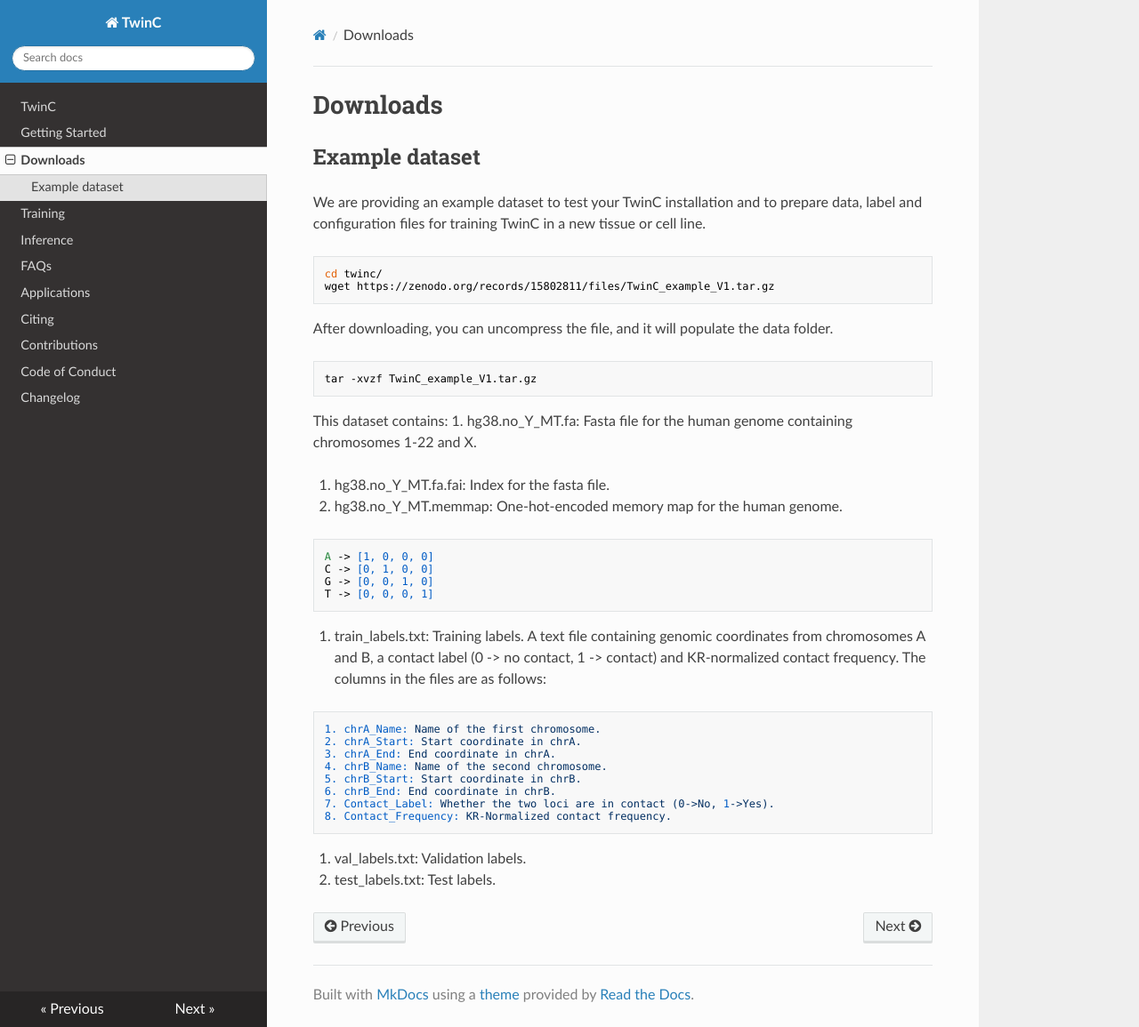
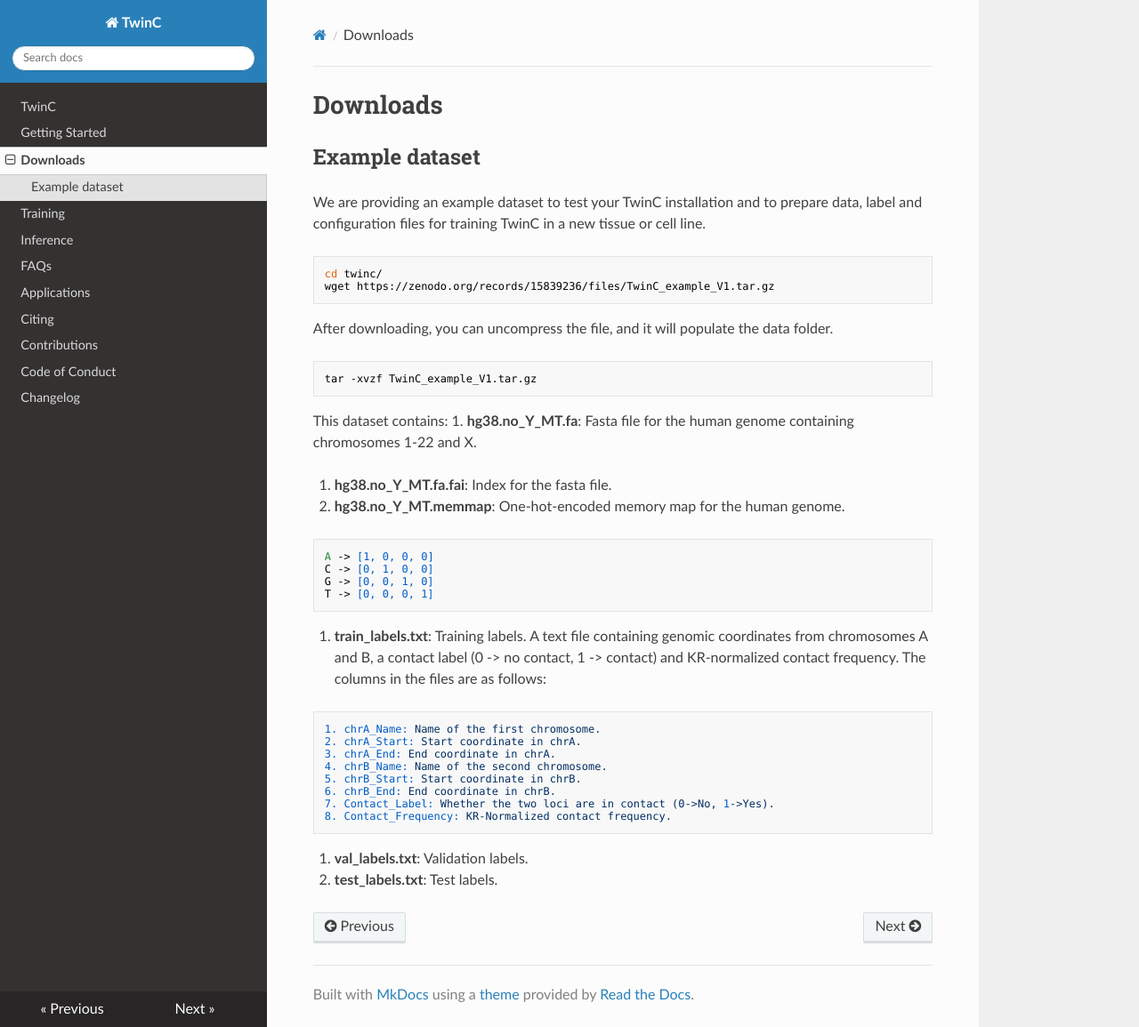
Before and after one commit to Noble-Lab/twinc, an MkDocs documentation site: the page built from docs/downloads.md, in a window 1280 px wide and 1155 px high. Shown: the whole window at 89% size. Built offline with MkDocs 1.6.1, drawn with Linux system fonts in a browser that asks for light colours; nearby versions of some CDN libraries.

Commit message:
add zenodo link to dataset

````diff
--- a/docs/downloads.md
+++ b/docs/downloads.md
@@ -5,7 +5,7 @@
 
 ```
 cd twinc/
-wget https://zenodo.org/records/15802811/files/TwinC_example_V1.tar.gz
+wget https://zenodo.org/records/15839236/files/TwinC_example_V1.tar.gz
 ```
 
 After downloading, you can uncompress the file, and it will populate the data folder.
@@ -15,11 +15,11 @@
 ```
 
 This dataset contains:
-1. hg38.no_Y_MT.fa: Fasta file for the human genome containing chromosomes 1-22 and X.
+1. **hg38.no_Y_MT.fa**: Fasta file for the human genome containing chromosomes 1-22 and X.
 
-2. hg38.no_Y_MT.fa.fai: Index for the fasta file.
+2. **hg38.no_Y_MT.fa.fai**: Index for the fasta file.
 
-3. hg38.no_Y_MT.memmap: One-hot-encoded memory map for the human genome.
+3. **hg38.no_Y_MT.memmap**: One-hot-encoded memory map for the human genome.
 
 ```
 A -> [1, 0, 0, 0]
@@ -28,7 +28,7 @@
 T -> [0, 0, 0, 1]
 ```
 
-5. train_labels.txt: Training labels. A text file containing genomic coordinates from chromosomes A and B, a contact label (0 -> no contact, 1 -> contact) and KR-normalized contact frequency. The columns in the files are as follows:
+5. **train_labels.txt**: Training labels. A text file containing genomic coordinates from chromosomes A and B, a contact label (0 -> no contact, 1 -> contact) and KR-normalized contact frequency. The columns in the files are as follows:
 
 ```
 1. chrA_Name: Name of the first chromosome.
@@ -41,6 +41,6 @@
 8. Contact_Frequency: KR-Normalized contact frequency.
 ```
 
-7. val_labels.txt: Validation labels.
+7. **val_labels.txt**: Validation labels.
 
-8. test_labels.txt: Test labels.
+8. **test_labels.txt**: Test labels.
````
